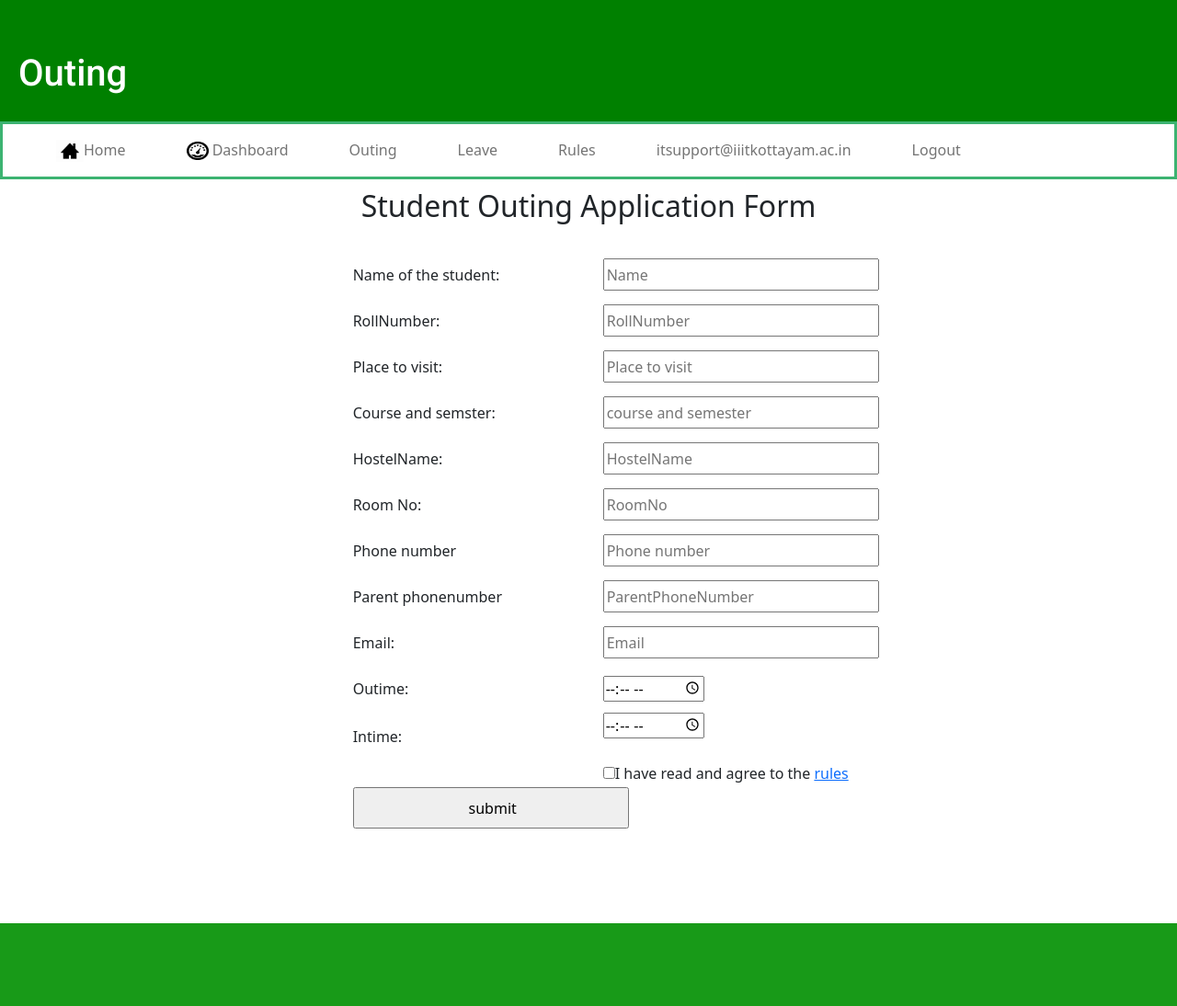
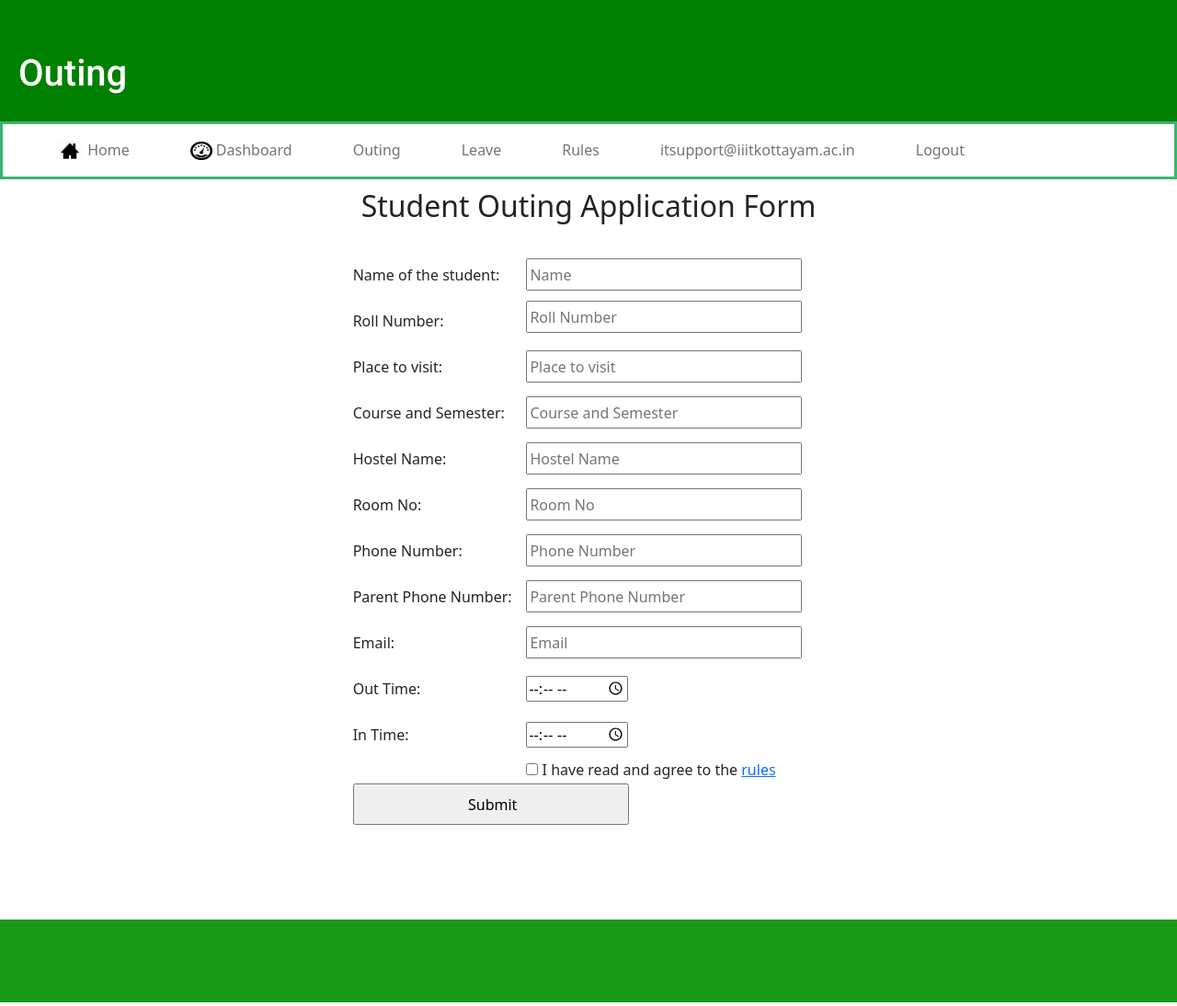
Before and after one commit to lo1734/College_Outing_Management_System, a Flask app: page /outing in a window 1280 px wide. Shown: the whole page at 92% size. Run offline with Flask 3, Linux system fonts and the light colour scheme; a user stored in the database is signed in.

Commit message:
Update outing.html

```diff
--- a/templates/outing.html
+++ b/templates/outing.html
@@ -3,8 +3,7 @@
 <head>
     <meta charset="utf-8">
     <title>Outing</title>
-    <!-- bootstrap -->
-    <!-- CSS only -->
+    <!-- Bootstrap CSS -->
     <link href="https://cdn.jsdelivr.net/npm/bootstrap@5.2.3/dist/css/bootstrap.min.css" rel="stylesheet" integrity="sha384-rbsA2VBKQhggwzxH7pPCaAqO46MgnOM80zW1RWuH61DGLwZJEdK2Kadq2F9CUG65" crossorigin="anonymous">
     <!-- JavaScript Bundle with Popper -->
     <script src="https://cdn.jsdelivr.net/npm/bootstrap@5.2.3/dist/js/bootstrap.bundle.min.js" integrity="sha384-kenU1KFdBIe4zVF0s0G1M5b4hcpxyD9F7jL+jjXkk+Q2h455rYXK/7HAuoJl+0I4" crossorigin="anonymous"></script>
@@ -16,93 +15,98 @@
 </head>
 <body>
     <div class="login">
-      <div class="head">
-
-</div>
+        <div class="head"></div>
         <div class="header">
-        <h1 >Outing</h1>
+            <h1>Outing</h1>
         </div>
         <nav class="navbar navbar-expand-lg nav">
-
             <button class="navbar-toggler" type="button" data-bs-toggle="collapse" data-bs-target="#navbarTogglerDemo01" aria-controls="navbarTogglerDemo01" aria-expanded="false" aria-label="Toggle navigation">
                 <span class="navbar-toggler-icon"></span>
             </button>
             <div class="collapse navbar-collapse" id="navbarTogglerDemo01">
                 <ul class="navbar-nav s">
-        <li class="nav-item pad"><a class="nav-link" href="{{url_for('set')}}"><img src="static/home.jpeg" width="30" height="24" alt="">Home</a></li>
-        <li class="nav-item pad"><a class="nav-link" href="{{url_for('guess')}}"><img src="static/dashboard.png" width="24" height="20" alt=""> Dashboard</a></li>
-        <li class="nav-item pad"><a class="nav-link" href="{{url_for('outing')}}">Outing</a></li>
-        <li class="nav-item pad"><a class="nav-link" href="{{url_for('leave')}}">Leave</a></li>
-        <li class="nav-item pad"><a class="nav-link" href="{{url_for('rules')}}">Rules</a></li>
+                    <li class="nav-item pad"><a class="nav-link" href="{{ url_for('set') }}"><img src="static/home.jpeg" width="30" height="24" alt=""> Home</a></li>
+                    <li class="nav-item pad"><a class="nav-link" href="{{ url_for('guess') }}"><img src="static/dashboard.png" width="24" height="20" alt=""> Dashboard</a></li>
+                    <li class="nav-item pad"><a class="nav-link" href="{{ url_for('outing') }}">Outing</a></li>
+                    <li class="nav-item pad"><a class="nav-link" href="{{ url_for('leave') }}">Leave</a></li>
+                    <li class="nav-item pad"><a class="nav-link" href="{{ url_for('rules') }}">Rules</a></li>
                     <li class="nav-item pad"><a class="nav-link" href="https://www.iiitkottayam.ac.in/">itsupport@iiitkottayam.ac.in</a></li>
-        <li class="nav-item pad"><a class="nav-link" href="{{url_for('home')}}">Logout</a></li>
+                    <li class="nav-item pad"><a class="nav-link" href="{{ url_for('logout') }}">Logout</a></li>
                 </ul>
             </div>
         </nav>
     </div>
 
     <div class="container">
-
-<form class="registration-form"action="/login" method="post">
-  <table style="width:150%">
+        <form class="registration-form" action="/login" method="post">
             <h2 class="h2">Student Outing Application Form</h2>
+            <table style="width:100%">
                 <tr height="50px">
                     <td><label>Name of the student:</label></td>
-  <td><input type="text" name="name" placeholder="Name" required /></td>
+                    <td><input type="text" name="name" placeholder="Name" value="{{ request.form.get('name', '') }}" required /></td>
                 </tr>
                 <tr height="50px">
-  <td><label>RollNumber:</label></td>
-  <td><input type="text" name="Rollnumber" placeholder="RollNumber" required /></td>
+                    <td><label>Roll Number:</label></td>
+                    <td>
+                        <input type="text" name="Rollnumber" placeholder="Roll Number" value="{{ request.form.get('Rollnumber', '') }}" required />
+                        <!-- Flash message specific for Roll Number section -->
+                        <div class="text-danger mt-2">
+                            {% if flash_message %}
+                                {{ flash_message }}
+                            {% endif %}
+                        </div>
+                    </td>
                 </tr>
                 <tr height="50px">
                     <td><label>Place to visit:</label></td>
-  <td><input type="text" name="place" placeholder="Place to visit" required /></td>
+                    <td><input type="text" name="place" placeholder="Place to visit" value="{{ request.form.get('place', '') }}" required /></td>
                 </tr>
                 <tr height="50px">
-  <td><label>Course and semster:</label></td>
-  <td><input type="text" placeholder="course and semester" name="coursem" required /></td>
+                    <td><label>Course and Semester:</label></td>
+                    <td><input type="text" name="coursem" placeholder="Course and Semester" value="{{ request.form.get('coursem', '') }}" required /></td>
                 </tr>
                 <tr height="50px">
-  <td><label>HostelName:</label></td>
-  <td><input type="text" placeholder="HostelName" name="hostel"required/></td>
+                    <td><label>Hostel Name:</label></td>
+                    <td><input type="text" name="hostel" placeholder="Hostel Name" value="{{ request.form.get('hostel', '') }}" required /></td>
                 </tr>
                 <tr height="50px">
                     <td><label>Room No:</label></td>
-<td><input type="text" placeholder="RoomNo" name="roomno"required /></td>
+                    <td><input type="text" name="roomno" placeholder="Room No" value="{{ request.form.get('roomno', '') }}" required /></td>
                 </tr>
                 <tr height="50px">
-  <td><label>Phone number</label></td>
-  <td><input type="text" placeholder="Phone number" name="phonenumber"required /></td>
+                    <td><label>Phone Number:</label></td>
+                    <td><input type="text" name="phonenumber" placeholder="Phone Number" value="{{ request.form.get('phonenumber', '') }}" required /></td>
                 </tr>
                 <tr height="50px">
-  <td><label>Parent phonenumber</label></td>
-  <td><input type="text" placeholder="ParentPhoneNumber" name="parentphoneNumber"required /></td>
+                    <td><label>Parent Phone Number:</label></td>
+                    <td><input type="text" name="parentphoneNumber" placeholder="Parent Phone Number" value="{{ request.form.get('parentphoneNumber', '') }}" required /></td>
                 </tr>
                 <tr height="50px">
                     <td><label>Email:</label></td>
-  <td><input type="email" placeholder="Email" name="email"required /></td>
+                    <td><input type="email" name="email" placeholder="Email" value="{{ request.form.get('email', '') }}" required /></td>
                 </tr>
                 <tr height="50px">
-  <td><label>Outime:</label></td>
-  <td><input type="time" placholder="outtime" name="outtime"required /></td>
+                    <td><label>Out Time:</label></td>
+                    <td><input type="time" name="outtime" placeholder="Out Time" value="{{ request.form.get('outtime', '') }}" required /></td>
                 </tr>
                 <tr height="50px">
-  <td><label>Intime:</label></td>
-  <td><input type="time" placholder="inttime" name="intime"required /><br><br></td>
+                    <td><label>In Time:</label></td>
+                    <td><input type="time" name="intime" placeholder="In Time" value="{{ request.form.get('intime', '') }}" required /></td>
                 </tr>
                 <tr>
                     <td></td>
-    <td><input type="checkbox" required />I have read and agree to the <a href="{{url_for('rules')}}">rules</a></td>
+                    <td><input type="checkbox" required /> I have read and agree to the <a href="{{ url_for('rules') }}">rules</a></td>
                 </tr>
                 <tr height="50px">
-  <td  colspan="2"><input type="submit" value="submit" /></td>
+                    <td colspan="2"><input type="submit" value="Submit" /></td>
                 </tr>
             </table>
         </form>
     </div>
+
     <footer>
         <div class="footer">
-
+            <!-- Footer content -->
         </div>
     </footer>
 </body>
```
Lines whose indentation alone changed are shown as unchanged.
